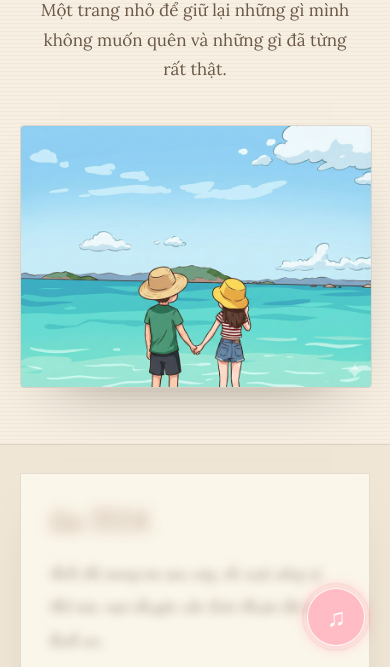
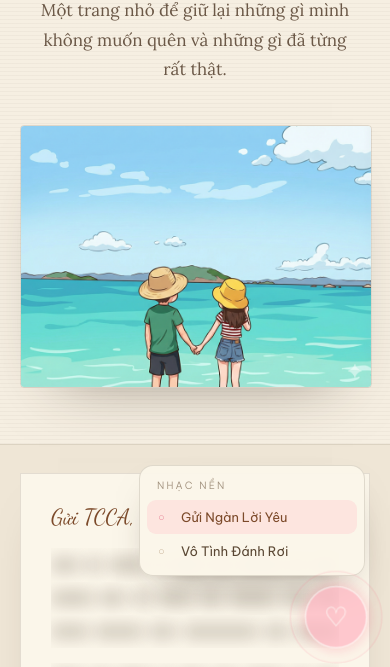
Before and after one commit to tvuxbas/tcca, a plain HTML site: page index.html in a window 390 px wide. Both pictures are taken after a click on the button "Phát nhạc". Shown: the part 173-840 px from the top of the page. Drawn offline with Linux system fonts and the light colour scheme.

Commit message:
feat: add music playlist and handwritten letter styling
- add second track and playlist panel with auto-advance between songs
- switch letter to Dancing Script with blur-until-selected effect
- right-align signature block with Hanoi dateline

```diff
--- a/index.html
+++ b/index.html
@@ -99,24 +99,36 @@
     }
   }
 
-  /* ── Thư: chữ mờ, bôi đen mới đọc được ─────────────────── */
-  .letter-card { cursor: text; }
-
-  /* Chữ trong suốt + bóng nhòe = mờ không đọc được */
-  .letter-card .blur { color: transparent; }
-  .letter-card .blur.ink   { text-shadow: 0 0 10px rgba(58, 42, 28, .58); }
-  .letter-card .blur.brown { text-shadow: 0 0 10px rgba(124, 74, 42, .62); }
-  /* Chữ càng lớn thì bóng phải nhòe rộng hơn mới đủ khó đọc */
-  .letter-card .blur.lead  { text-shadow: 0 0 14px rgba(124, 74, 42, .62); }
-  .letter-card .blur.sign  { text-shadow: 0 0 14px rgba(124, 74, 42, .62); }
-  .letter-card .blur.date  { text-shadow: 0 0 8px rgba(110, 90, 70, .60); }
+  /* ── Thư: phần giữa chỉ là các vệt mờ giả chữ, không có nội dung ── */
+  .letter-card .ghost-line {
+    display: flex;
+    flex-wrap: nowrap;
+    overflow: hidden;
+    align-items: center;
+    gap: .3em;
+    height: 1.85em;
+    max-width: 100%;
+    user-select: none;
+    -webkit-user-select: none;
+    pointer-events: none;
+  }
+  .letter-card .ghost-line i {
+    display: block;
+    flex: 0 1 auto;
+    height: .75em;
+    border-radius: 999px;
+    background: rgba(58, 42, 28, .24);
+    filter: blur(8px);
+  }
+  .letter-card .ghost-line.brown i { background: rgba(124, 74, 42, .28); }
+  .letter-card .ghost-gap { height: .8em; }
 
   .letter-heading {
     margin: 0 0 clamp(18px, 2.6vw, 26px);
     font-family: 'Dancing Script', cursive;
-    font-weight: 600;
-    font-size: clamp(26px, 3.8vw, 34px);
-    line-height: 1.3;
+    /*font-weight: 600;*/
+    font-size: clamp(22px, 3.8vw, 22px);
+    /*line-height: 1.3;*/
   }
   .letter-body {
     font-family: 'Dancing Script', cursive;
@@ -144,17 +156,80 @@
     font-size: clamp(25px, 3.4vw, 32px);
   }
 
-  /* Bôi đen: ::selection ghi đè màu chữ và xóa bóng nhòe */
-  .letter-card ::selection {
-    color: #3A2A1C;
-    background: #E3D0AF;
-    text-shadow: none;
+
+  /* ── Playlist ───────────────────────────────────────────── */
+  #playlist {
+    position: fixed;
+    right: 25px;
+    bottom: 95px;
+    z-index: 9998;
+
+    min-width: 210px;
+    padding: 7px;
+
+    background: rgba(251, 246, 234, .97);
+    border: 1px solid rgba(51, 38, 27, .14);
+    border-radius: 14px;
+    box-shadow: 0 18px 40px -22px rgba(51, 38, 27, .55);
+
+    font-family: 'Be Vietnam Pro', system-ui, sans-serif;
+
+    /* Mặc định ẩn */
+    opacity: 0;
+    visibility: hidden;
+    transform: translateY(10px) scale(.96);
+    transform-origin: bottom right;
+    transition: opacity .25s ease, transform .25s ease, visibility .25s;
   }
-  .letter-card ::-moz-selection {
-    color: #3A2A1C;
-    background: #E3D0AF;
-    text-shadow: none;
+  #playlist.open {
+    opacity: 1;
+    visibility: visible;
+    transform: translateY(0) scale(1);
   }
+
+  #playlist .pl-title {
+    padding: 6px 10px 8px;
+    font-size: 10px;
+    font-weight: 300;
+    letter-spacing: .22em;
+    text-transform: uppercase;
+    color: #A0907C;
+  }
+
+  #playlist .track {
+    display: flex;
+    align-items: center;
+    gap: 9px;
+    width: 100%;
+    padding: 9px 11px;
+
+    border: 0;
+    border-radius: 9px;
+    background: transparent;
+
+    font: inherit;
+    font-size: 13px;
+    font-weight: 400;
+    color: #5A4733;
+    text-align: left;
+    cursor: pointer;
+
+    transition: background .2s ease, color .2s ease;
+  }
+  #playlist .track:hover { background: rgba(51, 38, 27, .06); }
+  #playlist .track.active {
+    background: rgba(255, 182, 193, .28);
+    color: #7C4A2A;
+    font-weight: 500;
+  }
+  /* Chấm tròn / nốt nhạc ở đầu mỗi bài */
+  #playlist .track .dot {
+    flex: 0 0 auto;
+    width: 14px;
+    font-size: 11px;
+    color: #C9B49A;
+  }
+  #playlist .track.active .dot { color: #E8899B; }
 </style>
 </head>
 <body>
@@ -178,41 +253,98 @@
 
   <section style="padding:clamp(28px,5vw,64px) clamp(20px,5vw,64px) clamp(72px,10vw,140px);background:#EFE6D6;border-top:1px solid rgba(51,38,27,.10)">
     <div class="letter-card" style="max-width:720px;margin:0 auto;background:#FBF6EA;border:1px solid rgba(51,38,27,.12);padding:clamp(30px,6vw,68px);box-shadow:0 22px 50px -38px rgba(51,38,27,.5)">
-      <p class="letter-heading blur lead">Gửi TCCA,</p>
-      <div class="letter-body">
-        <p class="blur ink">Anh chỉ mong em sau này, dù cuộc sống có thế nào, mọi chuyện vẫn luôn thuận lợi và bình an.</p>
-        <p class="blur ink">Cảm ơn em vì đã từng xuất hiện, từng thương anh và cho anh những khoảng thời gian thật đẹp.</p>
-        <p class="blur brown">Chúc em luôn mạnh khỏe, bình yên và hạnh phúc.</p>
+      <p class="letter-heading" style="color:#7C4A2A">Gửi TCCA,</p>
+      <div class="letter-body" aria-hidden="true">
+          <div class="ghost-line"><i style="width:3.2em"></i><i style="width:2.1em"></i><i style="width:4.4em"></i><i style="width:1.6em"></i><i style="width:3.8em"></i><i style="width:2.6em"></i><i style="width:5.1em"></i><i style="width:2.2em"></i><i style="width:3.3em"></i></div>
+          <div class="ghost-line"><i style="width:4.1em"></i><i style="width:2.8em"></i><i style="width:1.9em"></i><i style="width:3.6em"></i><i style="width:2.4em"></i><i style="width:4.7em"></i><i style="width:3.0em"></i><i style="width:2.2em"></i></div>
+          <div class="ghost-line"><i style="width:2.6em"></i><i style="width:3.4em"></i><i style="width:2.0em"></i><i style="width:5.2em"></i><i style="width:1.8em"></i><i style="width:3.1em"></i></div>
+          <div class="ghost-gap"></div>
+          <div class="ghost-line"><i style="width:3.6em"></i><i style="width:2.3em"></i><i style="width:4.0em"></i><i style="width:1.7em"></i><i style="width:3.2em"></i><i style="width:2.9em"></i><i style="width:4.6em"></i><i style="width:2.1em"></i><i style="width:2.8em"></i></div>
+          <div class="ghost-line"><i style="width:2.4em"></i><i style="width:4.3em"></i><i style="width:3.1em"></i><i style="width:2.0em"></i><i style="width:3.8em"></i><i style="width:2.7em"></i><i style="width:4.4em"></i><i style="width:1.9em"></i></div>
+          <div class="ghost-line"><i style="width:3.9em"></i><i style="width:2.2em"></i><i style="width:4.8em"></i><i style="width:2.6em"></i></div>
+          <div class="ghost-gap"></div>
+          <div class="ghost-line brown"><i style="width:2.8em"></i><i style="width:3.5em"></i><i style="width:4.1em"></i><i style="width:2.2em"></i><i style="width:3.7em"></i><i style="width:4.9em"></i><i style="width:2.4em"></i></div>
       </div>
       <div class="letter-foot">
-        <p class="letter-date blur date">Hà Nội, Ngày... Tháng... Năm...</p>
+        <p class="letter-date" style="color:#6E5A46">Hà Nội, Ngày... Tháng... Năm...</p>
       </div>
     </div>
     <p style="margin:clamp(40px,6vw,64px) 0 0;text-align:center;font-family:'Be Vietnam Pro',system-ui,sans-serif;font-weight:300;font-size:12px;letter-spacing:.36em;text-transform:uppercase;color:#6E5A46">TCCA</p>
   </section>
 
 </div>
-<audio id="bgMusic" loop>
-  <source src="guinganloiyeu.mp3" type="audio/mpeg">
-</audio>
-<button id="musicBtn" onclick="toggleMusic()" aria-label="Phát nhạc">
+<audio id="bgMusic"></audio>
+
+<div id="playlist" role="listbox" aria-label="Danh sách bài hát">
+  <div class="pl-title">Nhạc nền</div>
+</div>
+
+<button id="musicBtn" aria-label="Phát nhạc">
   ♡
 </button>
 <script>
-  const music = document.getElementById("bgMusic");
+  const PLAYLIST = [
+    { src: "guinganloiyeu.mp3",  title: "Gửi Ngàn Lời Yêu" },
+    { src: "votinhdanhroi.mp3",  title: "Vô Tình Đánh Rơi" }
+  ];
+
+  const music    = document.getElementById("bgMusic");
   const musicBtn = document.getElementById("musicBtn");
+  const panel    = document.getElementById("playlist");
 
-  function toggleMusic() {
+  let current = 0;
+
+  // Dựng danh sách bài hát
+  PLAYLIST.forEach(function (t, i) {
+    const b = document.createElement("button");
+    b.className = "track";
+    b.type = "button";
+    b.innerHTML = '<span class="dot">○</span><span>' + t.title + '</span>';
+    b.addEventListener("click", function () { selectTrack(i); });
+    panel.appendChild(b);
+  });
+  const trackEls = panel.querySelectorAll(".track");
+
+  function syncUI() {
+    const playing = !music.paused;
+    musicBtn.innerHTML = playing ? "♫" : "♡";
+    musicBtn.classList.toggle("playing", playing);
+
+    trackEls.forEach(function (el, i) {
+      const active = i === current;
+      el.classList.toggle("active", active);
+      el.querySelector(".dot").textContent = (active && playing) ? "♪" : "○";
+    });
+  }
+
+  function selectTrack(i) {
+    current = (i + PLAYLIST.length) % PLAYLIST.length;
+    music.src = PLAYLIST[current].src;
+    music.play().catch(function () { syncUI(); });
+    panel.classList.add("open");
+  }
+
+  musicBtn.addEventListener("click", function (e) {
+    e.stopPropagation();
     if (music.paused) {
-      music.play();
-      musicBtn.innerHTML = "♫";
-      musicBtn.classList.add("playing");
+      if (!music.src) { selectTrack(current); }
+      else { music.play().catch(function () {}); panel.classList.add("open"); }
     } else {
       music.pause();
-      musicBtn.innerHTML = "♡";
-      musicBtn.classList.remove("playing");
     }
-  }
+  });
+
+  // Hết bài thì tự chuyển sang bài kế, hết danh sách thì quay lại đầu
+  music.addEventListener("ended", function () { selectTrack(current + 1); });
+  music.addEventListener("play",  syncUI);
+  music.addEventListener("pause", syncUI);
+
+  // Bấm ra ngoài để đóng danh sách
+  document.addEventListener("click", function (e) {
+    if (!panel.contains(e.target)) { panel.classList.remove("open"); }
+  });
+
+  syncUI();
 </script>
 </body>
 </html>
```
Also changed, not shown: 1 other file.
